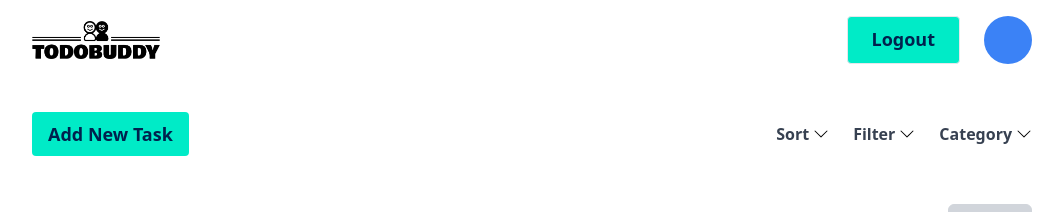
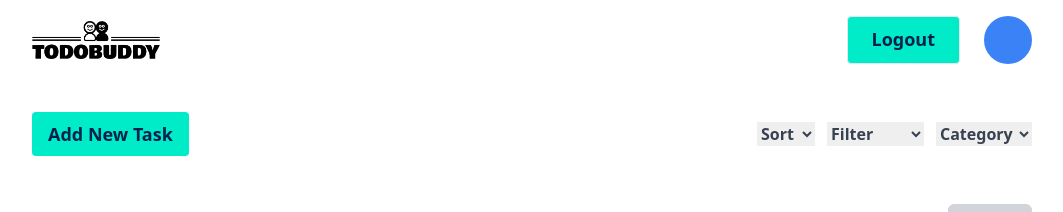
Before and after one commit to sachinDev07/TodoBuddy-React, a React (Vite) app: page / in a window 1280 px wide. Shown: the top 212 px of the page, without its empty margins (108-1171 px from the left). Built offline with nearby package versions, Linux system fonts and the light colour scheme.

Commit message:
add sort functionality for the task

```diff
--- a/src/components/Todo.jsx
+++ b/src/components/Todo.jsx
@@ -1,5 +1,4 @@
 import { useState } from "react";
-import { BsChevronDown } from "react-icons/bs";
 
 import TaskCard from "./TaskCard";
 import TodoList from "./TodoList";
@@ -19,7 +18,7 @@ const Todo = () => {
 
   const handleSubmitTask = (taskDetails) => {
     const taskId = Date.now();
-    const updatedTaskData = [...storedTaskData, { id: taskId, ...taskDetails }];
+    const updatedTaskData = [{ id: taskId, ...taskDetails }, ...storedTaskData];
     setStoredTaskData(updatedTaskData);
     localStorage.setItem("tasks", JSON.stringify(updatedTaskData));
     setCardShow(false);
@@ -49,6 +48,52 @@ const Todo = () => {
 
   const clearLocalStorage = () => {
     localStorage.clear();
+    setStoredTaskData([]);
+  };
+
+  const onFilterTasks = (type) => {
+    if (type === "sort") {
+      const userSortValue = document.getElementById("sort");
+      let sortValue = userSortValue.options[userSortValue.selectedIndex].value;
+
+      let sortedTaskData = [...storedTaskData];
+
+      if (sortValue === "date") {
+        sortedTaskData.sort((taskA, taskB) => {
+          if (taskA.date === "Today" && taskB.date === "Today") {
+            // If both tasks have "Today" as the date, compare their IDs to maintain order
+            return taskA.id - taskB.id;
+          } else if (taskA.date === "Today") {
+            return -1; // taskA should come first
+          } else if (taskB.date === "Today") {
+            return 1; // taskB should come first
+          } else {
+            // Compare dates for tasks other than "Today"
+            const dateA = new Date(taskA.date);
+            const dateB = new Date(taskB.date);
+            return dateA - dateB;
+          }
+        });
+      }
+
+      if (sortValue === "aToz") {
+        sortedTaskData.sort((taskA, taskB) => {
+          const nameA = String(taskA.name).toLowerCase();
+          const nameB = String(taskB.name).toLowerCase();
+          return nameA.localeCompare(nameB);
+        });
+      }
+
+      if (sortValue === "zToa") {
+        sortedTaskData.sort((taskA, taskB) => {
+          const nameA = String(taskA.name).toLowerCase();
+          const nameB = String(taskB.name).toLowerCase();
+          return nameB.localeCompare(nameA);
+        });
+      }
+
+      setStoredTaskData(sortedTaskData);
+    }
   };
 
   return (
@@ -63,21 +108,41 @@ const Todo = () => {
             Add New Task
           </button>
           <div className="flex items-center space-x-6 text-gray-700 font-semibold ">
-            <button className="flex items-center">
-              Sort <BsChevronDown className="ml-1 text-black" />
-            </button>
-            <button className="flex items-center">
-              Filter <BsChevronDown className="ml-1 text-black" />
-            </button>
-            <button className="flex items-center">
-              Category <BsChevronDown className="ml-1 text-black" />
-            </button>
+            <form className="flex space-x-3">
+              <select
+                name="sort"
+                id="sort"
+                onChange={() => onFilterTasks("sort")}
+                className="cursor-pointer"
+              >
+                <option value="">Sort</option>
+                <option value="date">Date</option>
+                <option value="aToz">A-Z</option>
+                <option value="zToa">Z-A</option>
+              </select>
+              <select name="priority" id="priority" className="cursor-pointer">
+                <option value="">Filter</option>
+                <option value="completed">Complete</option>
+                <option value="pending">Pending</option>
+                <option value="hard">Hard</option>
+                <option value="medium">Medium</option>
+                <option value="low">Low</option>
+              </select>
+              <select name="category" id="category" className="cursor-pointer">
+                <option value="">Category</option>
+                <option value="personal">Personal</option>
+                <option value="study">Study</option>
+                <option value="home">Home</option>
+                <option value="shopping">Shopping</option>
+              </select>
+            </form>
           </div>
         </div>
 
         <div className="flex justify-end mt-12 my-2">
           <button
             onClick={clearLocalStorage}
+            title="Clear all the tasks"
             className=" text-gray-700 font-semibold px-2 py-2 bg-gray-300 rounded-md hover:bg-gray-200 active:bg-gray-300 border border-gray-300 transition duration-150 ease-in-out"
           >
             Clear All
```
